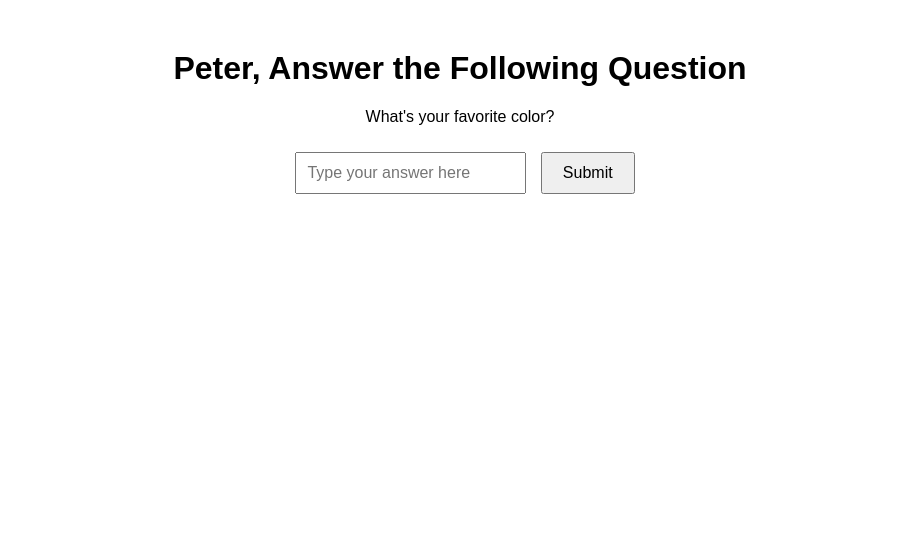
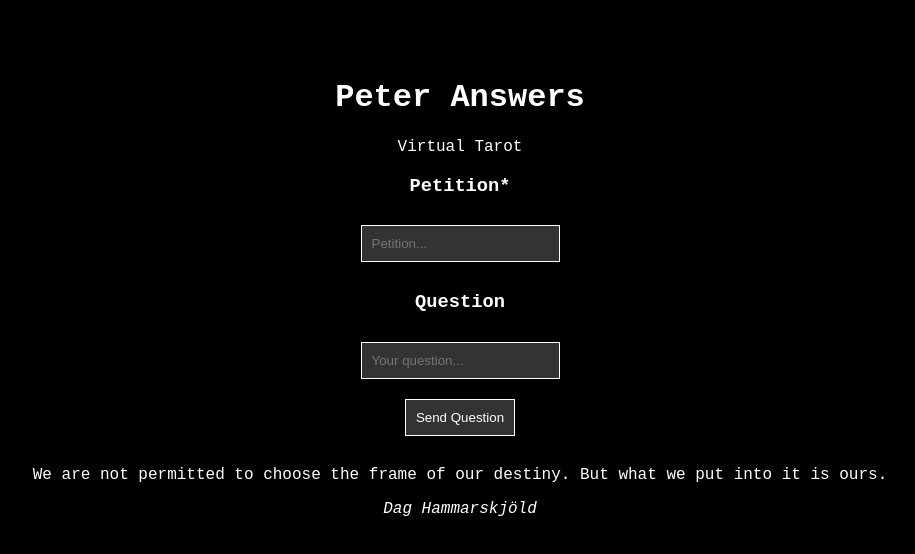
Before and after one commit to harry3565716/peter-answers-clone, a plain HTML site: page index.html in a window 1280 px wide. Shown: the whole page, without its empty margins (180-1095 px from the left). Drawn offline with Linux system fonts and the light colour scheme.

Commit message:
Update index.html

```diff
--- a/index.html
+++ b/index.html
@@ -1,35 +1,65 @@
 <!DOCTYPE html>
-<html lang="en">
+<html>
 <head>
-    <meta charset="UTF-8">
-    <meta name="viewport" content="width=device-width, initial-scale=1.0">
-    <title>Prank Website</title>
+    <title>Peter Answers - Prank</title>
     <style>
         body {
-            font-family: Arial, sans-serif;
+            font-family: 'Courier New', monospace;
+            background: black;
+            color: white;
             text-align: center;
-            margin-top: 50px;
+            padding: 50px;
         }
-        input[type="text"] {
+        input, button {
             padding: 10px;
             margin: 10px;
-            font-size: 16px;
-        }
-        button {
-            padding: 10px 20px;
-            font-size: 16px;
-            cursor: pointer;
-        }
-        #response {
-            margin-top: 20px;
-            font-size: 20px;
-            font-weight: bold;
+            background: #333;
+            color: white;
+            border: 1px solid white;
         }
     </style>
 </head>
 <body>
-    <h1>Peter, Answer the Following Question</h1>
-    <p>What's your favorite color?</p>
-    <input type="text" id="userAnswer" placeholder="Type your answer here">
-    <button onclick="showResponse()">Submit</button>
-    <div id="response"></div>
+    <h1>Peter Answers</h1>
+    <p>Virtual Tarot</p>
+
+    <div>
+        <h3>Petition*</h3>
+        <input type="text" id="petition" placeholder="Petition...">
+    </div>
+
+    <div>
+        <h3>Question</h3>
+        <input type="text" id="question" placeholder="Your question...">
+    </div>
+
+    <button onclick="generateAnswer()">Send Question</button>
+
+    <div id="answer" style="margin-top: 20px; font-style: italic;"></div>
+
+    <p>We are not permitted to choose the frame of our destiny. But what we put into it is ours.</p>
+    <p><em>Dag Hammarskjöld</em></p>
+
+    <script>
+        function generateAnswer() {
+            const question = document.getElementById("question").value;
+            const answerBox = document.getElementById("answer");
+
+            // Agar Petition mein ". " hai, toh question ko hi repeat karo!
+            if (document.getElementById("petition").value.includes(". ")) {
+                answerBox.innerHTML = question + "? <strong>YES!</strong> 😂";
+            }
+            // Agar kuch aur hai, toh random jawab do
+            else {
+                const randomAnswers = [
+                    "Haseeb tera bhai hai!",
+                    "42 (Life ka ultimate jawab!)",
+                    "Mujhe nahi pata... 🤷‍♂️",
+                    "Google karle bhai!"
+                ];
+                answerBox.innerHTML = randomAnswers[Math.floor(Math.random() * randomAnswers.length)];
+            }
+        }
+    </script>
+</body>
+</html>
```
